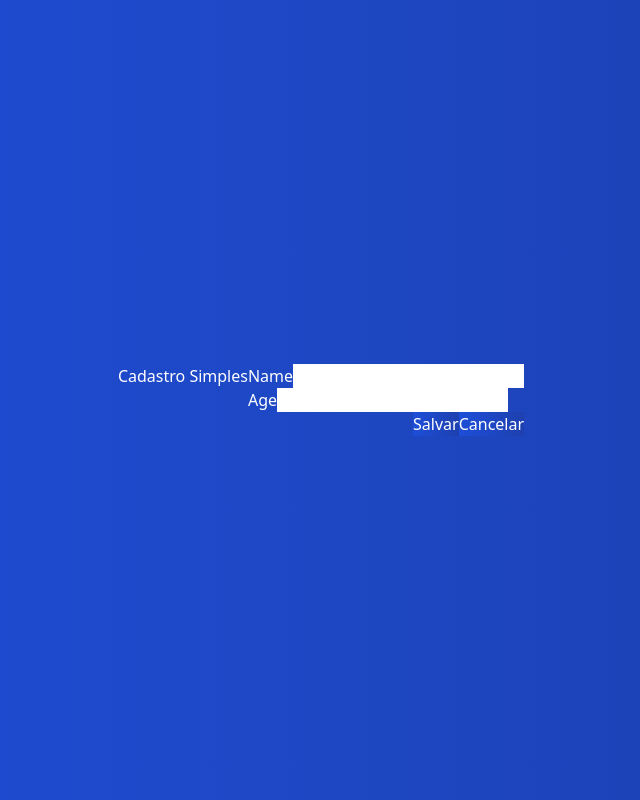
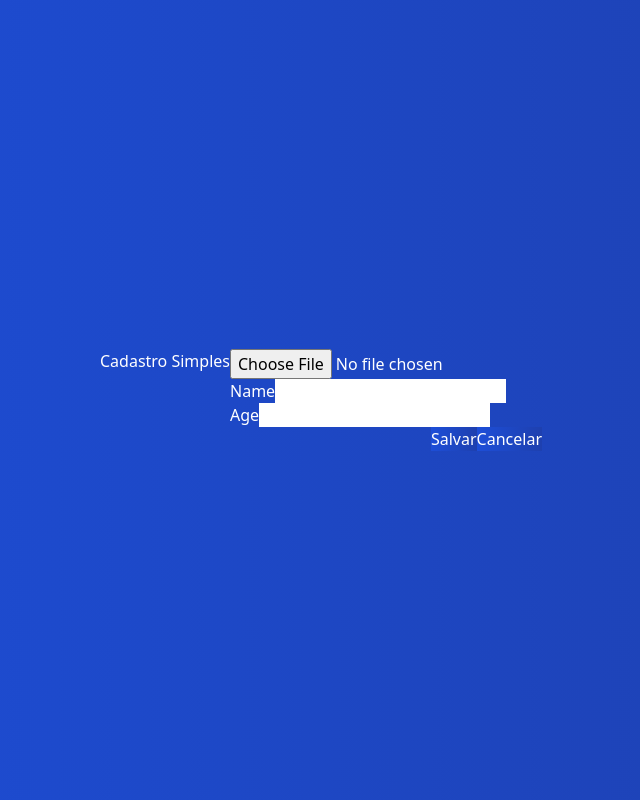
Before and after one commit to yuransimao/Next-crud, a Next.js app: page / in a window 1280 px wide. Both pictures are taken after a click on the button "Novo cliente". Shown: the whole page, without its empty margins (319-959 px from the left). Built offline with nearby package versions, Linux system fonts and the light colour scheme; no server answers; the database is empty.

Commit message:
adding Inputfile

```diff
--- a/src/Components/Formulario/formulario.tsx
+++ b/src/Components/Formulario/formulario.tsx
@@ -1,5 +1,6 @@
 import Clients from "../../Core/Clients/Client"
 import Inputs from "./inputs"
+import InputFile from "./inputFile"
 import Button from '../Button/button'
 import {useState} from "react"
 interface FormularioProps{
@@ -16,6 +17,7 @@ export default function Formulario(props : FormularioProps){
         <div>
         {id ? (<Inputs ClassName='mb-5' text='Codigo' value={id} somenteLeitura/> ):false}
 
+        <InputFile/>
         <Inputs text='Name' ClassName='mb-5' value={name} valorMudou={setName} />
         <Inputs text='Age' type='number' value={Age} valorMudou={setAge} />
 
--- /dev/null
+++ b/src/Components/Formulario/inputFile.tsx
@@ -0,0 +1,8 @@
+
+
+
+export default function InputFile(){
+    return(
+        <div className={`flex justify-end `}><input type="file" accept="image/*"/></div>
+    )
+}
```
